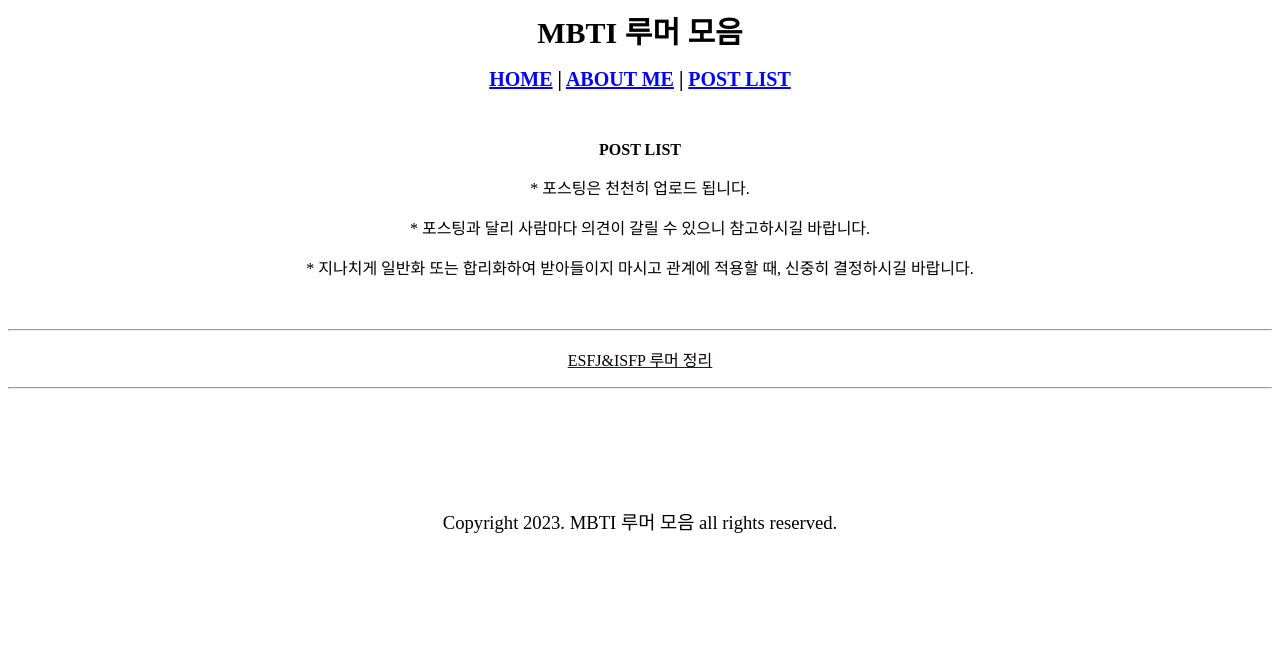
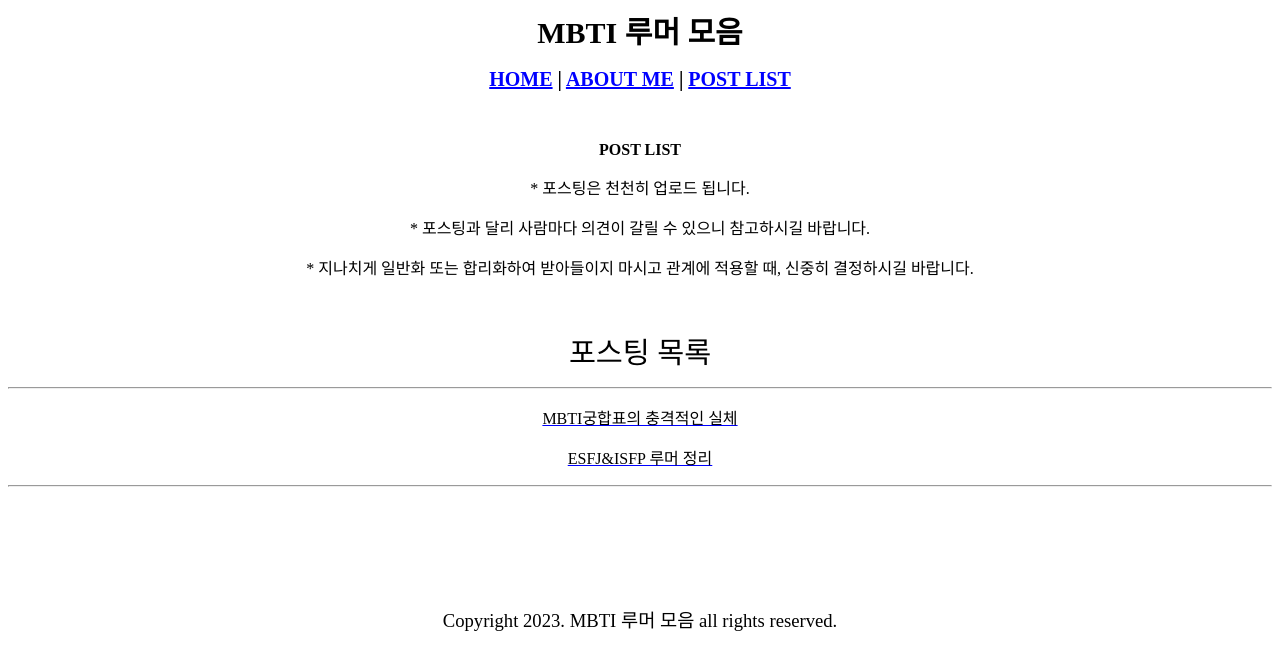
Before and after one commit to mbti-data/post-list, a plain HTML site: page index.html in a window 1280 px wide. Drawn offline with Linux system fonts and the light colour scheme.

Commit message:
Add files via upload

```diff
--- a/index.html
+++ b/index.html
@@ -20,7 +20,9 @@
     <p align="center"><font face="페이북 OTF Bold">* 포스팅과 달리 사람마다 의견이 갈릴 수 있으니 참고하시길 바랍니다.</font></p>
     <p align="center"><font face="페이북 OTF Bold">* 지나치게 일반화 또는 합리화하여 받아들이지 마시고 관계에 적용할 때, 신중히 결정하시길 바랍니다.</font></p>
     <p align="center">&nbsp;</p>
+    <p align="center"><font face="한컴산뜻돋움"><span style="font-size:22pt;">포스팅 목록</span></font></p>
     <hr>
+    <p><a href="https://mbti-rumors.github.io/mbti-relationship-table-rumor/"><font color="black">MBTI궁합표의 충격적인 실체</font></a></p>
     <p><a href="https://mbti-rumors.github.io/esfj-isfp-rumor/"><font color="black">ESFJ&amp;ISFP 루머 정리</font></a></p>
     <hr>
     <p align="center"><font face="페이북 OTF Bold">&nbsp;</font></p>
```
